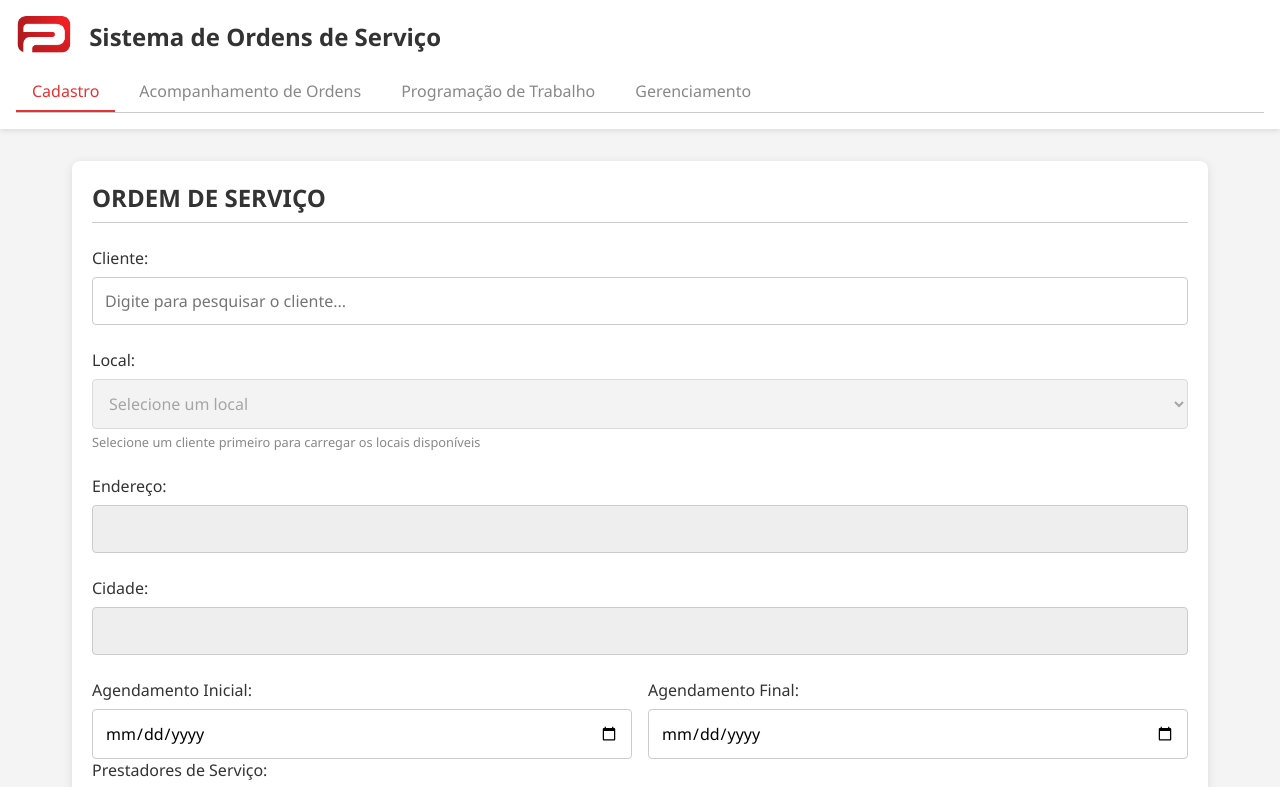
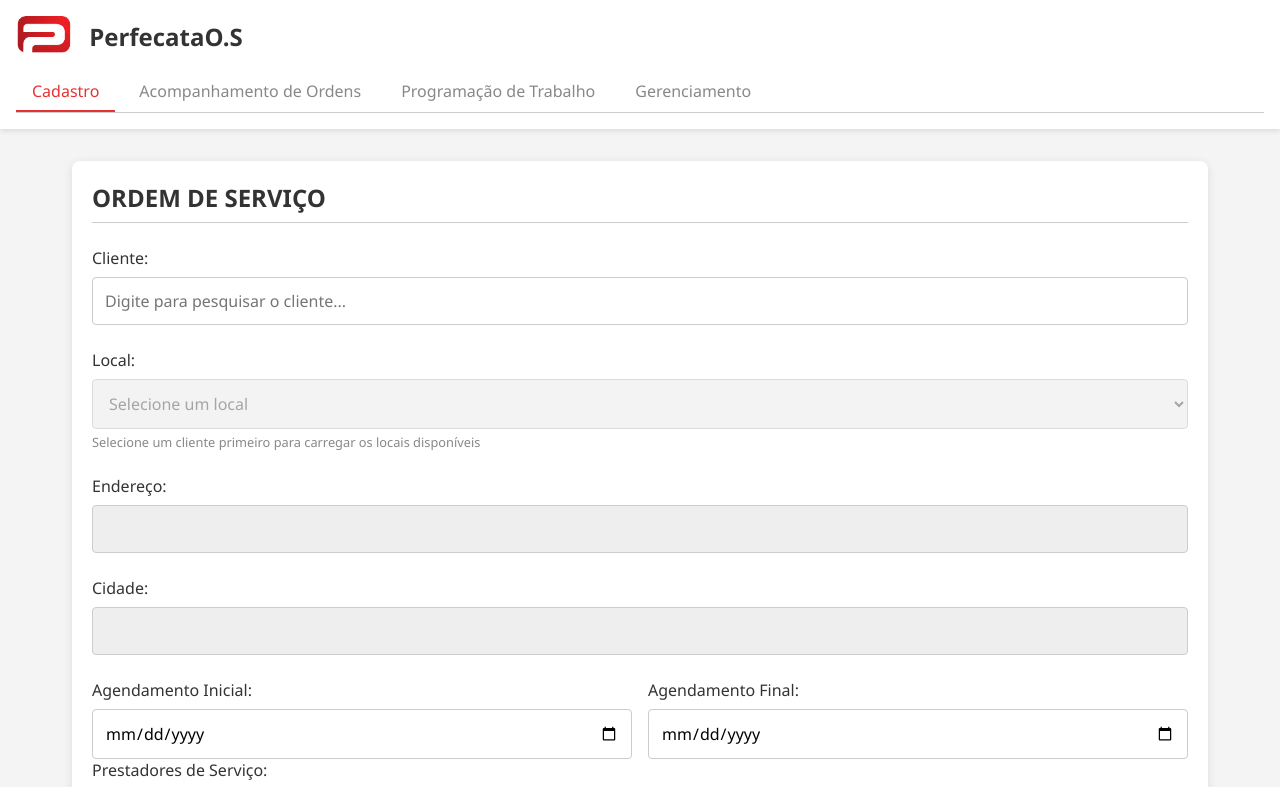
Before and after one commit to oliverlleo/OSPerfecta, a plain HTML site: page frontend/index.html in a window 1280 px wide. Shown: the top 787 px of the page. Drawn offline with nearby package versions, Linux system fonts and the light colour scheme; no server answers.

Commit message:
Update index.html

```diff
--- a/frontend/index.html
+++ b/frontend/index.html
@@ -14,7 +14,7 @@
     <header>
         <div class="logo-container">
             <img src="img/logo.png" alt="Perfecta Logo" class="logo">
-            <h1>Sistema de Ordens de Serviço</h1>
+            <h1>PerfecataO.S</h1>
         </div>
         <nav>
             <ul>
```
